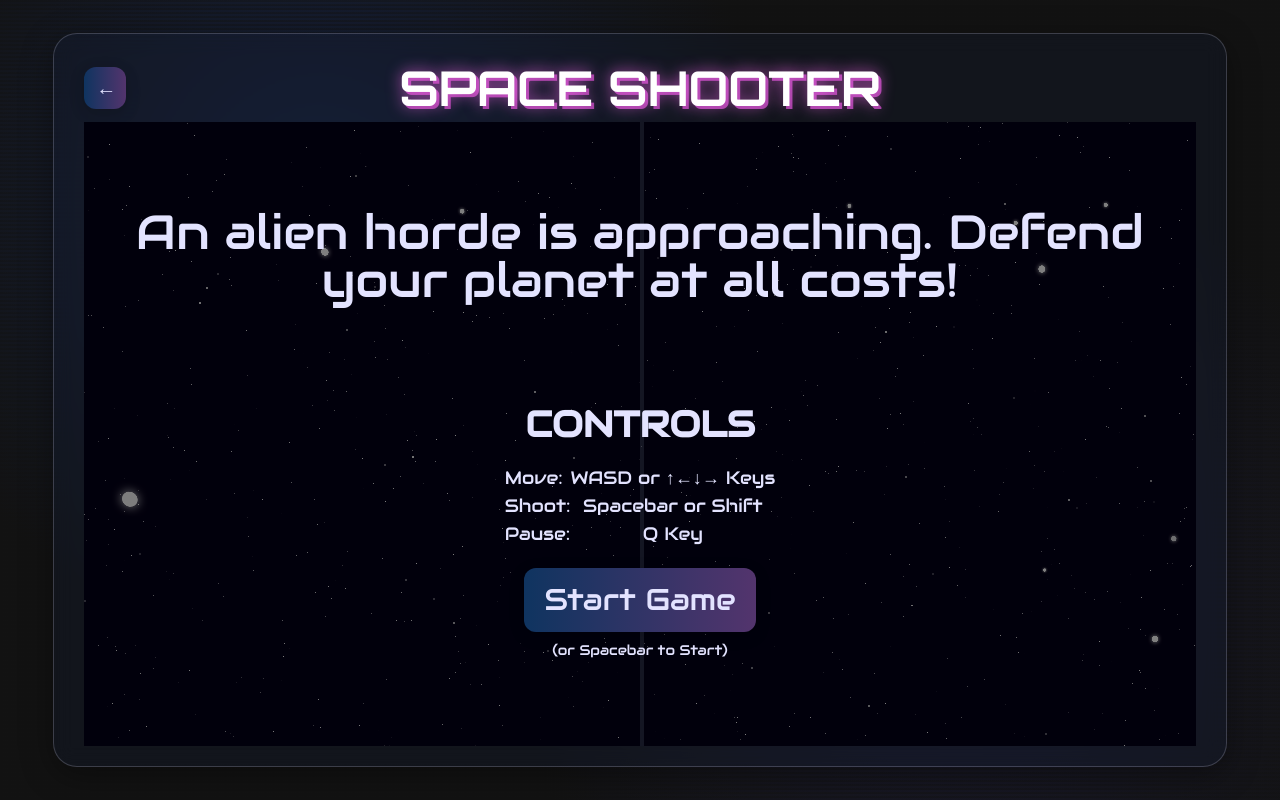
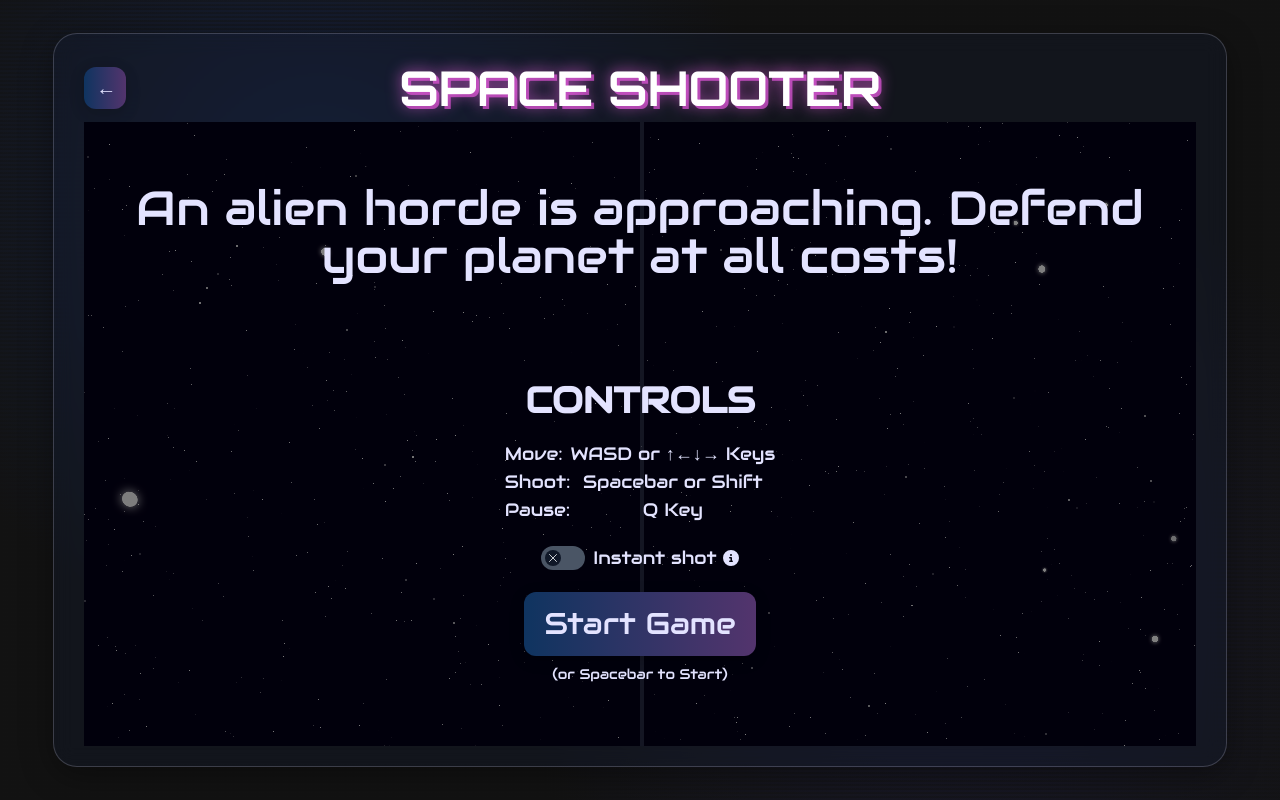
Before and after one commit to GustavoDan/gustavodan-games, a Next.js app: page /space-shooter in a window 1280 px wide. Built offline with nearby package versions, Linux system fonts and the light colour scheme.

Commit message:
Space Shooter: add instant shot switcher

```diff
--- /dev/null
+++ b/src/app/space-shooter/ShotPositionToggle.tsx
@@ -0,0 +1,22 @@
+import ToggleSwitch from "@/components/Switcher";
+
+interface ShotPositionToggleProps {
+    onClick: () => void;
+    defaultCheckedValue: boolean;
+}
+
+const ShotPositionToggle = ({
+    onClick,
+    defaultCheckedValue,
+}: ShotPositionToggleProps) => {
+    return (
+        <ToggleSwitch
+            className="md:text-lg"
+            text="Instant shot"
+            tooltip="When enabled, shots fire immediately from the position where you shot. When disabled (default), shots wait for the animation to finish and follow your position until then."
+            onClick={onClick}
+            defaultCheckedValue={defaultCheckedValue}
+        />
+    );
+};
+export default ShotPositionToggle;
--- a/src/app/space-shooter/SpaceShooter.tsx
+++ b/src/app/space-shooter/SpaceShooter.tsx
@@ -1,6 +1,6 @@
 "use client";
 
-import { useCallback, useEffect, useMemo, useReducer, useRef } from "react";
+import { useCallback, useEffect, useMemo, useReducer, useRef, useState } from "react";
 import {
     ALL_SPRITES,
     INITIAL_GAME_STATE,
@@ -35,12 +35,14 @@ import {
     handleGameStart,
 } from "@/utils/reducerCommon";
 import pluralize from "pluralize";
+import ShotPositionToggle from "./ShotPositionToggle";
 
 const SpaceShooter = () => {
     const { isLoading, assets, error } = useAssetLoader(ALL_SPRITES);
     const { worldWidth, worldHeight } = useGameContext();
 
     const [gameState, dispatch] = useReducer(gameReducer, INITIAL_GAME_STATE);
+    const [useInstantShot, setUseInstantShot] = useState(false);
     const inputActionsRef = useRef({ ...INITIAL_INPUT_ACTIONS });
     const volatileDataRef = useRef<VolatileData>({
         shot: new Map(),
@@ -71,11 +73,12 @@ const SpaceShooter = () => {
                         inputActions: inputActionsRef.current,
                         volatileData: volatileDataRef.current,
                         assets,
+                        useInstantShot,
                     },
                 });
             }
         },
-        [worldWidth, worldHeight, assets]
+        [worldWidth, worldHeight, assets, useInstantShot]
     );
 
     const resetInputs = useCallback(() => {
@@ -117,6 +120,12 @@ const SpaceShooter = () => {
     const pause = useCallback(() => {
         if (engineState === "RUNNING") togglePause();
     }, [engineState, togglePause]);
+
+    const handleShotPositionToggle = useCallback(() => {
+        setUseInstantShot(
+            (prevUseInstantShot) => !prevUseInstantShot
+        );
+    }, []);
 
     const deleteObject = useMemo(
         () => createDeleteObjectHandler<GameState, DeletableObject>(dispatch),
@@ -271,7 +280,12 @@ const SpaceShooter = () => {
                         pause: "Q Key",
                     }}
                     headline="An alien horde is approaching. Defend your planet at all costs!"
-                />
+                >
+                    <ShotPositionToggle
+                        onClick={handleShotPositionToggle}
+                        defaultCheckedValue={useInstantShot}
+                    />
+                </GameOverlay.StartScreen>
 
                 <GameOverlay.PauseScreen />
 
@@ -286,6 +300,11 @@ const SpaceShooter = () => {
                             {pluralize("ship", gameState.highScore, true)}!
                         </span>
                     </div>
+
+                    <ShotPositionToggle
+                        onClick={handleShotPositionToggle}
+                        defaultCheckedValue={useInstantShot}
+                    />
                 </GameOverlay.GameOverScreen>
             </GameOverlay>
         </div>
--- a/src/app/space-shooter/game/reducer.ts
+++ b/src/app/space-shooter/game/reducer.ts
@@ -39,6 +39,7 @@ interface TickAction extends BaseTickAction {
         inputActions: ShooterInputAction;
         volatileData: VolatileData;
         assets: Assets;
+        useInstantShot: boolean;
     };
 }
 
@@ -145,7 +146,8 @@ const handleShots = (
     gameState: GameState,
     volatileData: VolatileData,
     screenSize: Vector2D,
-    deltaTime: number
+    deltaTime: number,
+    useInstantShot: boolean
 ) => {
     gameState.shots.forEach((shot) => {
         const isShotAnimFinished = volatileData.shot.get(
@@ -154,7 +156,7 @@ const handleShots = (
         const isShotMarked = gameState.markedForDeletion.shots.has(shot.id);
 
         if (isShotMarked) {
-        } else if (isShotAnimFinished) {
+        } else if (useInstantShot || isShotAnimFinished) {
             shot.pos.x = moveOnAxis(
                 shot.pos.x,
                 "RIGHT",
@@ -336,13 +338,20 @@ export const gameReducer = (
                 inputActions,
                 volatileData,
                 assets,
+                useInstantShot,
             } = action.payload;
 
             const subSteps = 4;
             const stepTime = deltaTime / subSteps;
             Array.from({ length: subSteps }).forEach(() => {
                 handlePlayerPhysics(newState.player, screenSize, stepTime);
-                handleShots(newState, volatileData, screenSize, stepTime);
+                handleShots(
+                    newState,
+                    volatileData,
+                    screenSize,
+                    stepTime,
+                    useInstantShot
+                );
                 handleEnemies(newState, screenSize, stepTime);
                 handleCollisions(newState, volatileData, assets);
             });
```
